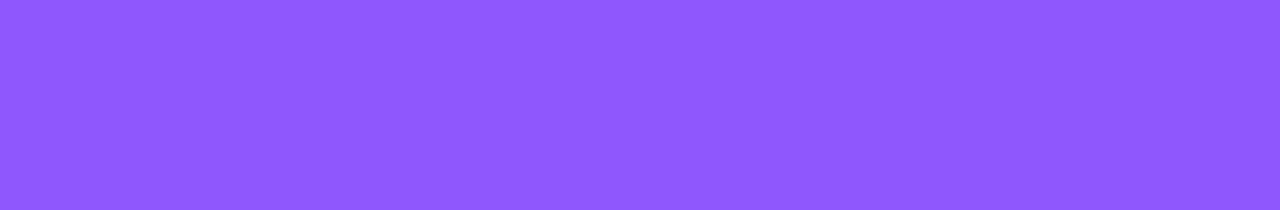
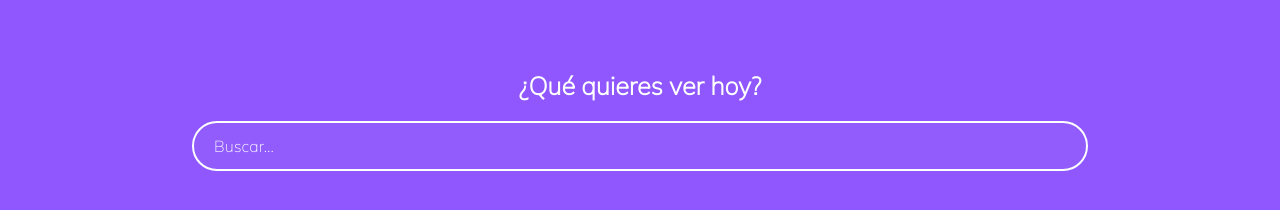
Before and after one commit to csantosr/PlatziVideo, a React app: page / in a window 1280 px wide. Shown: the part 120-330 px from the top of the page. Built offline with nearby package versions, Linux system fonts and the light colour scheme.

Commit message:
Importin Search

```diff
--- /dev/null
+++ b/src/assets/styles/components/Search.scss
@@ -0,0 +1,32 @@
+.main {
+  height: 300px;
+  display: flex;
+  flex-direction: column;
+  align-items: center;
+  justify-content: center;
+
+  &__title {
+    color: white;
+    font-size: 25px;
+  }
+}
+
+.input {
+  border: 2px solid white;
+  border-radius: 25px;
+  color: white;
+  font-family: 'Mulish', sans-serif;
+  font-size: 16px;
+  height: 50px;
+  padding: 0 20px;
+  width: 70%;
+  background-color: rgba(171, 136, 255, 0.1);
+
+  &::placeholder {
+    color: white;
+  }
+
+  &:focus {
+    outline: none;
+  }
+}
--- /dev/null
+++ b/src/components/Search.jsx
@@ -0,0 +1,12 @@
+import React from 'react';
+
+import '../assets/styles/components/Search.scss';
+
+const Search = () => (
+  <section className='main'>
+    <h2 className='main__title'>¿Qué quieres ver hoy?</h2>
+    <input className='input' type='text' placeholder='Buscar...' />
+  </section>
+);
+
+export default Search;
--- a/src/containers/App.jsx
+++ b/src/containers/App.jsx
@@ -1,11 +1,13 @@
 import React from 'react';
 import Header from '../components/Header';
+import Search from '../components/Search';
 
 import '../assets/styles/App.scss';
 
 const App = () => (
   <div className='app'>
     <Header />
+    <Search />
   </div>
 );
 
```
